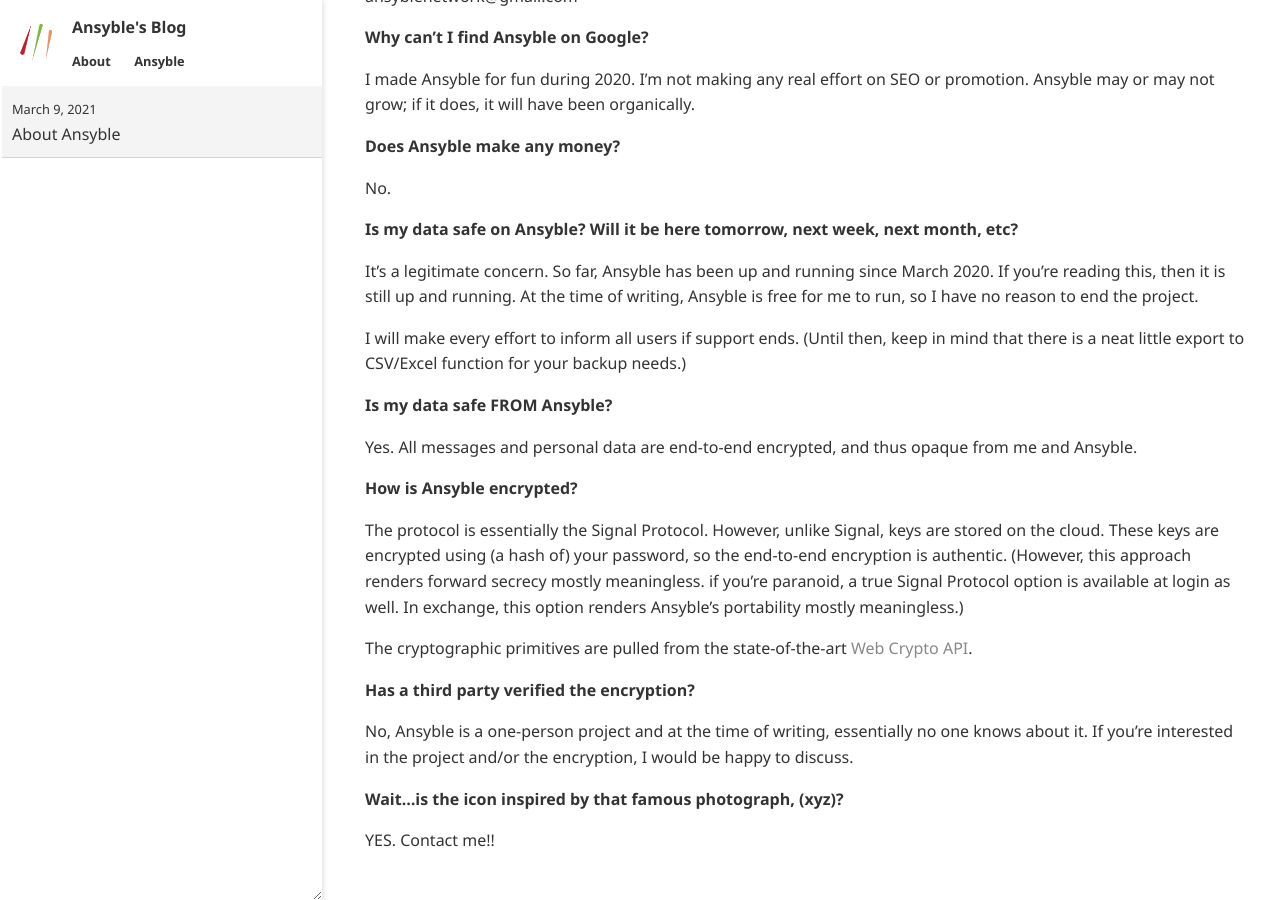
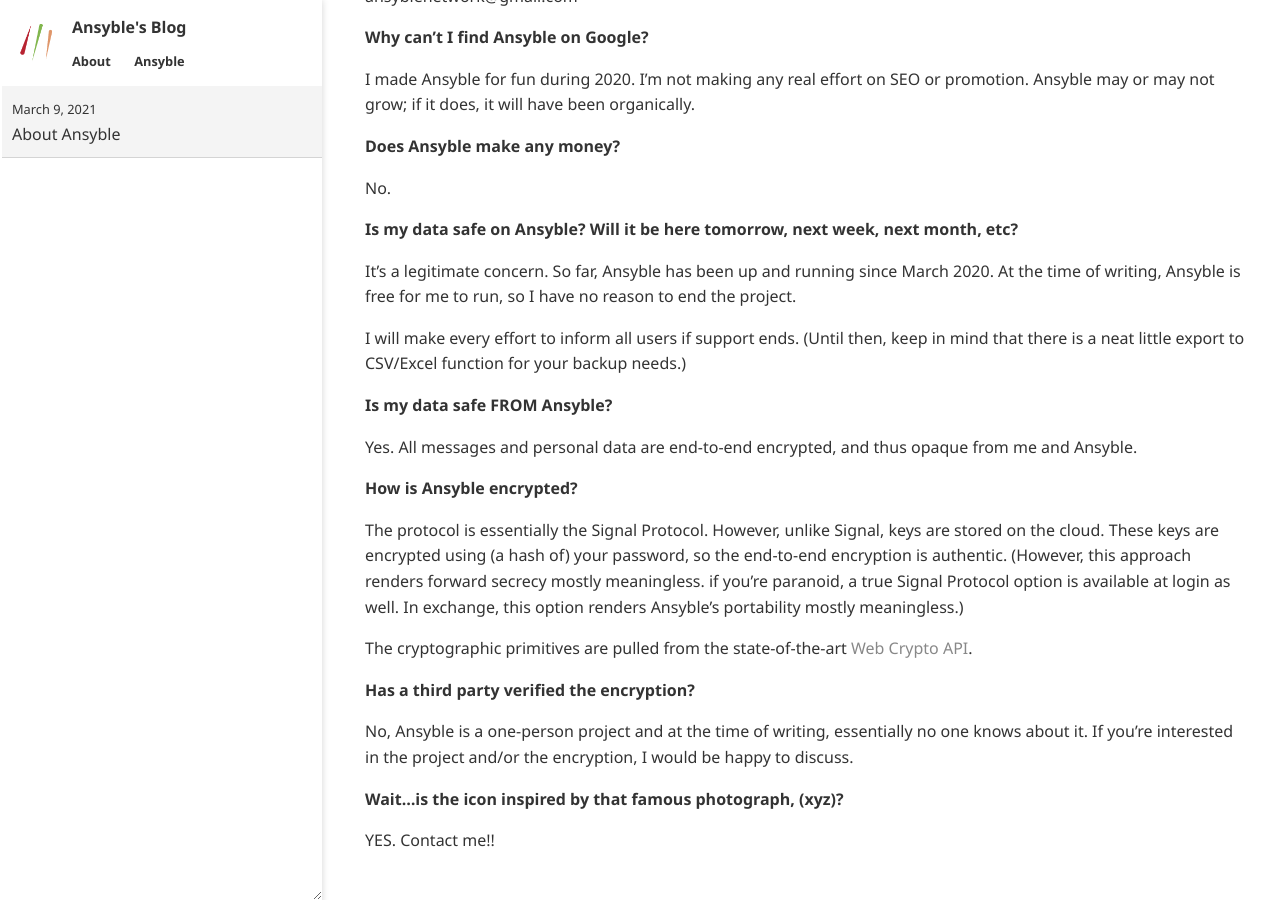
Before and after one commit to ansyblenetwork/ansybleblog, a Jekyll site: the page built from _posts/2021-03-09-about-ansyble.md, in a window 1280 px wide and 900 px high, scrolled down 666 px. Built offline with Jekyll 4.4.1, drawn with Linux system fonts in a browser that asks for light colours.

Commit message:
Update 2021-03-09-about-ansyble.md

```diff
--- a/_posts/2021-03-09-about-ansyble.md
+++ b/_posts/2021-03-09-about-ansyble.md
@@ -29,7 +29,7 @@
 
 #### Is my data safe on Ansyble? Will it be here tomorrow, next week, next month, etc?
 
-It's a legitimate concern. So far, Ansyble has been up and running since March 2020. If you're reading this, then it is still up and running. At the time of writing, Ansyble is free for me to run, so I have no reason to end the project.
+It's a legitimate concern. So far, Ansyble has been up and running since March 2020. At the time of writing, Ansyble is free for me to run, so I have no reason to end the project.
 
 I will make every effort to inform all users if support ends. (Until then, keep in mind that there is a neat little export to CSV/Excel function for your backup needs.)
 
```
